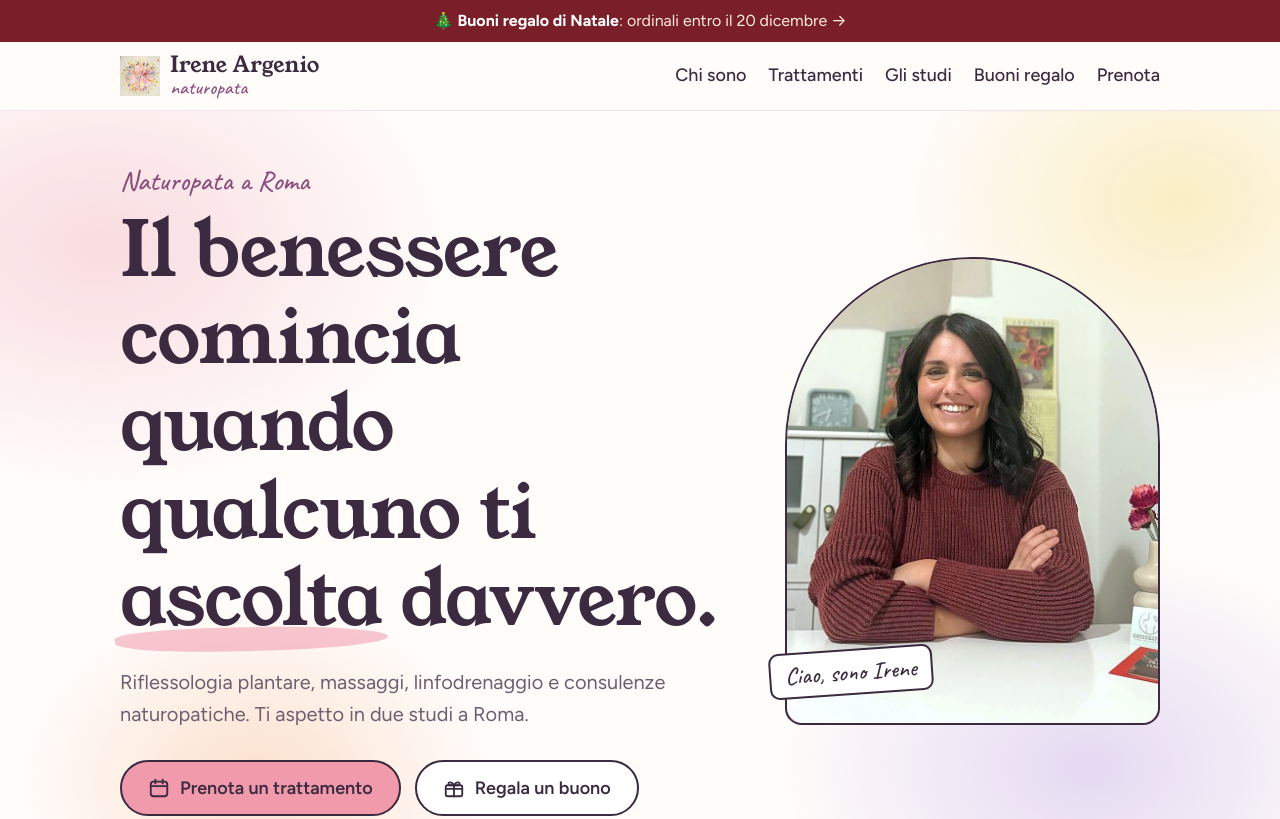
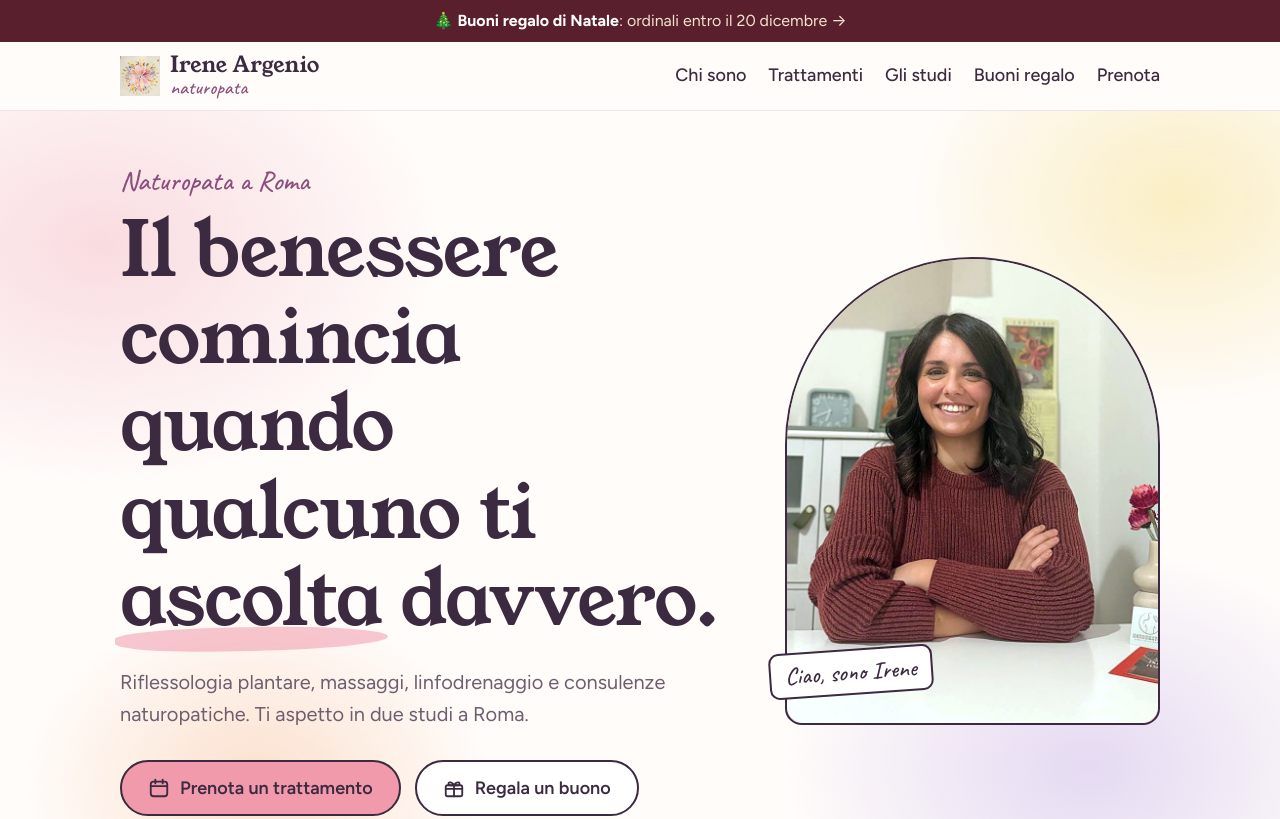
Before and after one commit to ireneargenionaturopata/irenaturopata, a plain HTML site: page index.html in a window 1280 px wide. Shown: the top 819 px of the page. Drawn offline with Linux system fonts and the light colour scheme.

Commit message:
Natale in bordeaux e champagne
Co-Authored-By: Claude Opus 5.5 <noreply@anthropic.com>
Claude-Session: https://claude.ai/code/session_011RsyGBdXq3zptGDLQErzia

```diff
--- a/index.html
+++ b/index.html
@@ -41,7 +41,7 @@
   --rosa:#F6CBD3; --pesca:#F9D2B6; --giallo:#F7E7A8;
   --line:#EADCE6;
   --muted:#6E5E70;
-  --xmas:#8E2431; --gold:#C9A24B;
+  --xmas:#6E2A3A; --gold:#CDB27E;
   --display:"Young Serif", Georgia, "Times New Roman", serif;
   --body:"Figtree", system-ui, -apple-system, "Segoe UI", sans-serif;
   --hand:"Caveat", "Segoe Script", cursive;
@@ -235,7 +235,7 @@ fieldset{border:0;margin:0;padding:0;display:grid;gap:8px}
 .voucher .deco{position:absolute;left:46%;bottom:-30px;width:130px;opacity:.22;pointer-events:none;transform:rotate(-12deg)}
 .v-spark{position:absolute;width:14px;height:14px;fill:var(--vacc);animation:twinkle 2.2s ease-in-out infinite;pointer-events:none}
 .v-spark.a{top:70px;right:60px}.v-spark.b{top:130px;right:80px;width:10px;height:10px;animation-delay:.7s}.v-spark.c{bottom:70px;right:64px;width:9px;height:9px;animation-delay:1.4s}
-.voucher.t-natale{--vbg:#8E2431;--vink:#FBEFD9;--vacc:#E9C77B;--vrib:#D9B45F;--w1:#B2384A;--w2:#6E1825;border-color:#5E1420}
+.voucher.t-natale{--vbg:#6E2A3A;--vink:#F8EDE3;--vacc:#E6D0A3;--vrib:#CDB27E;--w1:#8C4152;--w2:#4F1C28;border-color:#4A1822}
 .voucher.t-compleanno{--vbg:#FFF6E6;--vacc:#C8661A;--vrib:#F09AAB;--w1:#F9D2B6;--w2:#F7E7A8}
 .voucher.t-valentino{--vbg:#FDEBEF;--vacc:#B03752;--vrib:#E0607A;--w1:#F6CBD3;--w2:#FBD9C9}
 .voucher.t-mamma{--vbg:#FFF1E8;--vacc:#A24F6B;--vrib:#C9BCE3;--w1:#F9D2B6;--w2:#E7D6EC}
@@ -302,9 +302,9 @@ footer .disc{margin-top:32px;padding-top:20px;border-top:1px solid #ffffff22;fon
 .review .stars{color:#E8B931;font-size:20px;letter-spacing:3px}
 .review blockquote{margin:0;font-family:var(--display);font-size:19px;line-height:1.4;color:var(--ink)}
 .review figcaption{margin-top:auto;font-size:15px;color:var(--muted)}
-.xmas-strip{display:block;background:var(--xmas);color:#FBEFD9;text-align:center;padding:10px 16px;font-size:16px;text-decoration:none;line-height:1.35}
+.xmas-strip{display:block;background:var(--xmas);color:#F3E3CF;text-align:center;padding:10px 16px;font-size:16px;text-decoration:none;line-height:1.35}
 .xmas-strip b{color:#fff}
-.xmas-strip:hover{background:#7A1F2A}
+.xmas-strip:hover{background:#5A1F2D}
 .legal{background:#2E2033;color:#D9CCDD;padding:0 0 32px}
 .legal details{border-top:1px solid #ffffff22;border-bottom:0;padding:18px 0}
 .legal summary{color:#fff;font-size:17px}
@@ -791,7 +791,7 @@ const MOODS = {
   me:["Un piccolo rituale di calma e bellezza, dedicato solo a te.",["e-viso","e-chakra"]]
 };
 const OCC = {
-  natale:{title:"Buon Natale", deco:'<g fill="none" stroke="#C9A24B" stroke-width="2.5" stroke-linecap="round"><path d="M75 20v110M30 50l90 50M120 50l-90 50"/><path d="M75 20l-10 12M75 20l10 12M75 130l-10-12M75 130l10-12M30 50l15 1M30 50l7 13M120 100l-15-1M120 100l-7-13M120 50l-15 1M120 50l-7 13M30 100l15-1M30 100l7-13"/></g>'},
+  natale:{title:"Buon Natale", deco:'<g fill="none" stroke="#E6D0A3" stroke-width="2.5" stroke-linecap="round"><path d="M75 20v110M30 50l90 50M120 50l-90 50"/><path d="M75 20l-10 12M75 20l10 12M75 130l-10-12M75 130l10-12M30 50l15 1M30 50l7 13M120 100l-15-1M120 100l-7-13M120 50l-15 1M120 50l-7 13M30 100l15-1M30 100l7-13"/></g>'},
   compleanno:{title:"Buon compleanno", deco:'<g fill="none" stroke="#EE9F2E" stroke-width="3" stroke-linecap="round"><circle cx="75" cy="75" r="14" fill="#EE9F2E" fill-opacity=".35"/>'+[0,40,80,120,160,200,240,280,320].map(a=>`<ellipse cx="75" cy="44" rx="10" ry="22" transform="rotate(${a} 75 75)"/>`).join("")+'</g>'},
   valentino:{title:"Buon San Valentino", deco:'<g fill="#E0607A" fill-opacity=".25" stroke="#C0405A" stroke-width="2.5"><path d="M75 120 C30 90 30 50 55 45 C66 43 72 50 75 58 C78 50 84 43 95 45 C120 50 120 90 75 120Z"/></g>'},
   mamma:{title:"Buona Festa della mamma", deco:'<g fill="none" stroke="#C2758B" stroke-width="3" stroke-linecap="round"><circle cx="75" cy="75" r="12" fill="#F7E7A8"/>'+[0,60,120,180,240,300].map(a=>`<ellipse cx="75" cy="47" rx="13" ry="22" transform="rotate(${a} 75 75)"/>`).join("")+'</g>'},
```
